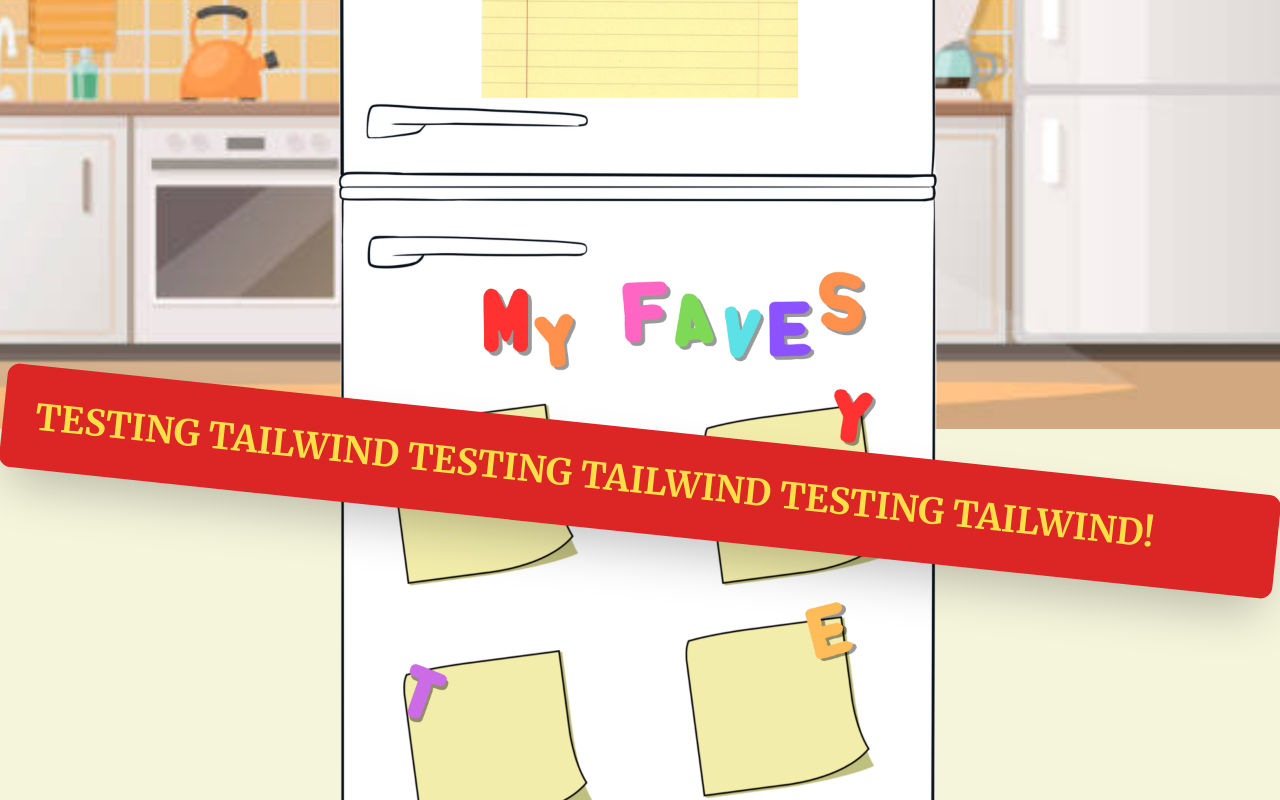
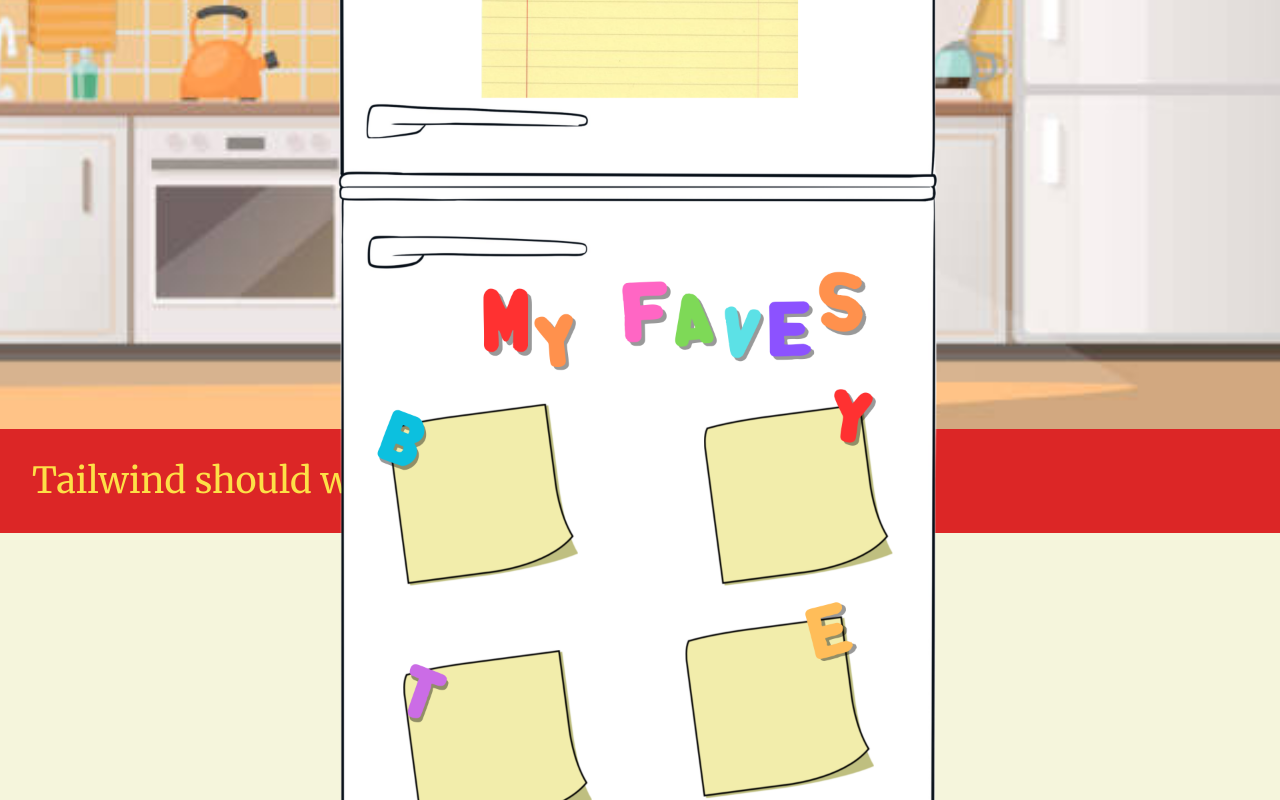
Before and after one commit to dartRamos/byte-to-bite-webapp, a React (Vite) app in the folder frontend/: page / in a window 1280 px wide. Shown: the part 451-1251 px from the top of the page. Built offline with nearby package versions, Linux system fonts and the light colour scheme.

Commit message:
Create Favourite button component

```diff
--- a/frontend/src/App.jsx
+++ b/frontend/src/App.jsx
@@ -14,8 +14,8 @@ const App = () => {
         <Route path="/search" element={<SearchPage />} />
       </Routes>
       {/* <SearchPage /> */}
-      <div className="bg-red-600 text-yellow-300 font-extrabold text-4xl p-8 rounded-xl shadow-2xl transform rotate-6 hover:scale-110 transition-all duration-500 testing-tailwind">
-       TESTING TAILWIND TESTING TAILWIND TESTING TAILWIND!
+      <div className="bg-red-600 text-yellow-300 p-8 text-4xl">
+      Tailwind should work here!
       </div>
     </>
   );
--- /dev/null
+++ b/frontend/src/components/FavouriteButton.jsx
@@ -0,0 +1,11 @@
+import React from "react";
+
+const FavouriteButton = () => {
+  return (
+    <div>
+
+    </div>
+  )
+};
+
+export default FavouriteButton;
```
